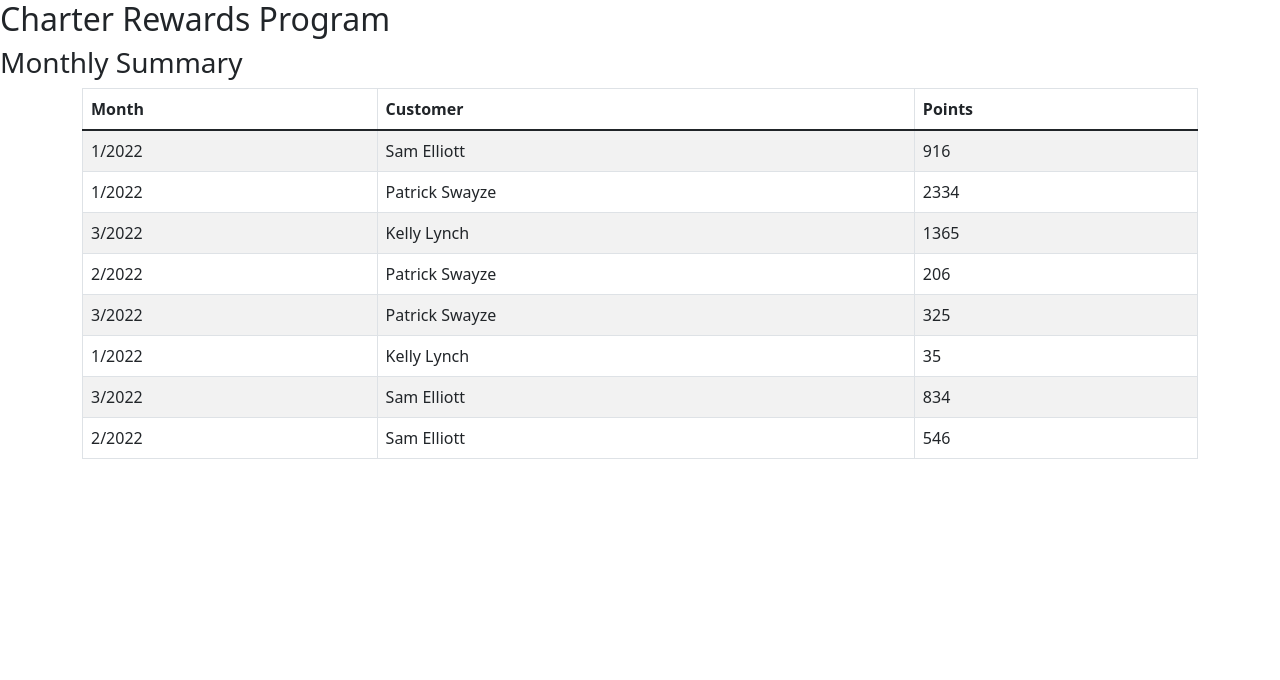
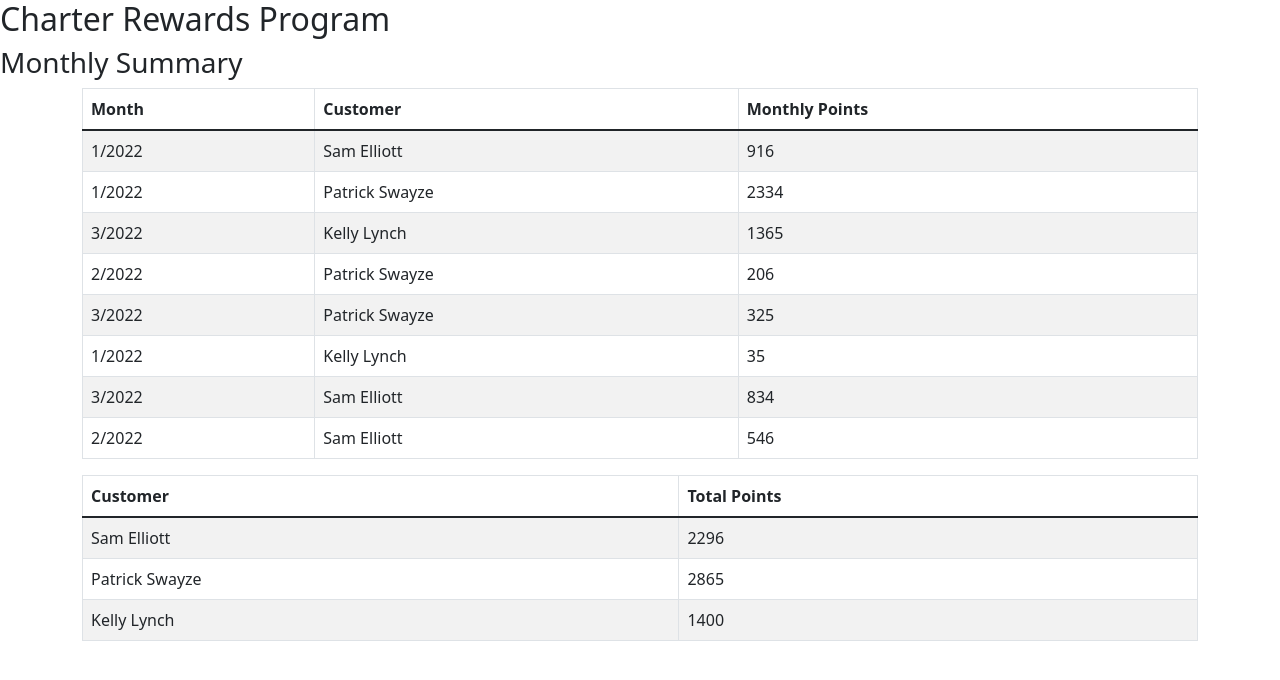
Before and after one commit to jkoren/charter-rewards-program, a React (Create React App) app: page / in a window 1280 px wide. Shown: the top 680 px of the page. Built offline with nearby package versions, Linux system fonts and the light colour scheme.

Commit message:
Added customer totals

```diff
--- a/src/Transactions.js
+++ b/src/Transactions.js
@@ -4,7 +4,7 @@ import { Table, Container } from 'react-bootstrap'
 // create 2 hashes:, a customer's monthly totals & customer's overall totals
 
 let customerMonthsHash = []
-let customerTotal = []
+let customerTotalHash = []
 transactions.forEach(transaction => {
   const month = new Date(transaction.Date).getMonth()+1 + "/" + new Date(transaction.Date).getFullYear()
   const over50Reward = transaction.Amount < 50 ? 0 :
@@ -18,15 +18,15 @@ transactions.forEach(transaction => {
   } else {
     customerMonthsHash[customerAndMonth] += totalReward
   }
-  if (!customerTotal[transaction.Person]) {
-    customerTotal[transaction.Person] = totalReward
+  if (!customerTotalHash[transaction.Person]) {
+    customerTotalHash[transaction.Person] = totalReward
   } else {
-    customerTotal[transaction.Person] += totalReward
+    customerTotalHash[transaction.Person] += totalReward
   }
 
 })
 
-// turn hash to objects
+// turn monthly hash to objects
 var key
 var customerMonths = []
 for (key in customerMonthsHash) {
@@ -36,6 +36,14 @@ for (key in customerMonthsHash) {
         amount: customerMonthsHash[key]
     })
 }
+// turn customer total hash to objects
+var customerTotals = []
+for (key in customerTotalHash) {
+    customerTotals.push({
+        customer: key,
+        amount: customerTotalHash[key]
+    })
+}
 
 const CustomerMonthsComponent = customerMonths.map((customerMonth, index) => {
   return (
@@ -43,6 +51,15 @@ const CustomerMonthsComponent = customerMonths.map((customerMonth, index) => {
       <td>{customerMonth.customer}</td>
       <td>{customerMonth.month}</td>
       <td>{customerMonth.amount}</td>
+    </tr>
+  )
+})
+
+const CustomerTotalsComponent = customerTotals.map((customerTotal, index) => {
+  return (
+    <tr key={index}>
+      <td>{customerTotal.customer}</td>
+      <td>{customerTotal.amount}</td>
     </tr>
   )
 })
@@ -58,11 +75,23 @@ const MonthlySummary = () => {
           <tr>
             <th>Month</th>
             <th>Customer</th>
-            <th>Points</th>
+            <th>Monthly Points</th>
           </tr>
         </thead>
         <tbody>
           {CustomerMonthsComponent}
+        </tbody>
+      </Table>
+
+      <Table striped bordered hover>
+        <thead>
+          <tr>
+            <th>Customer</th>
+            <th>Total Points</th>
+          </tr>
+        </thead>
+        <tbody>
+          {CustomerTotalsComponent}
         </tbody>
       </Table>
     </Container>
```
